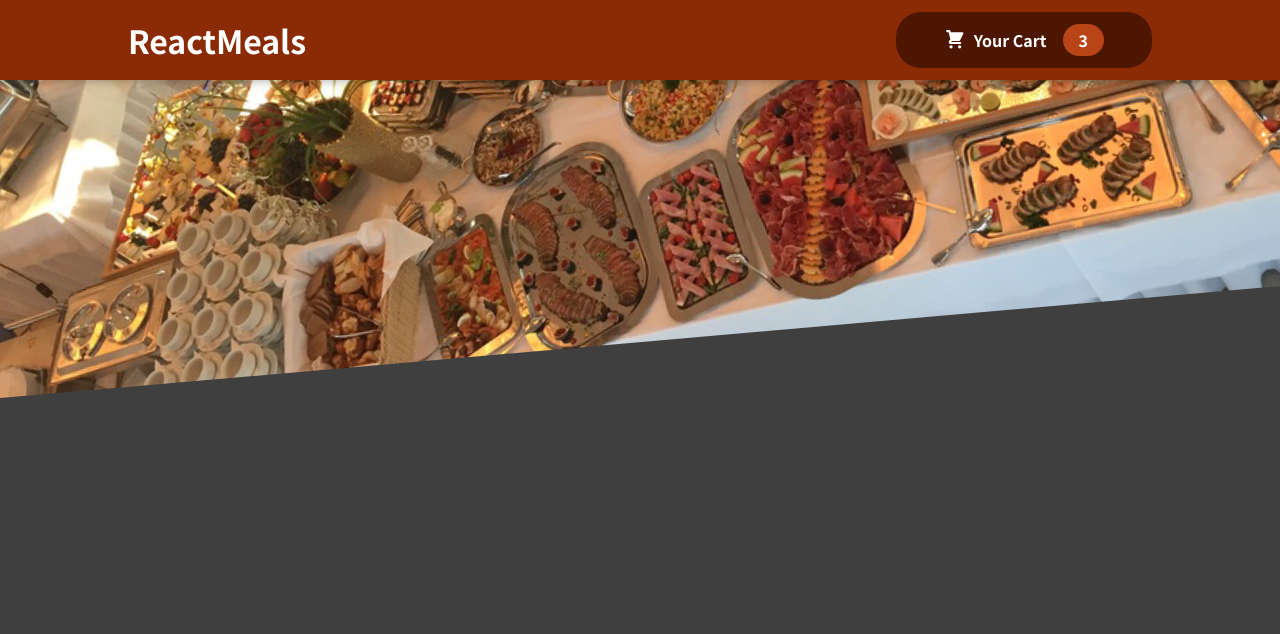
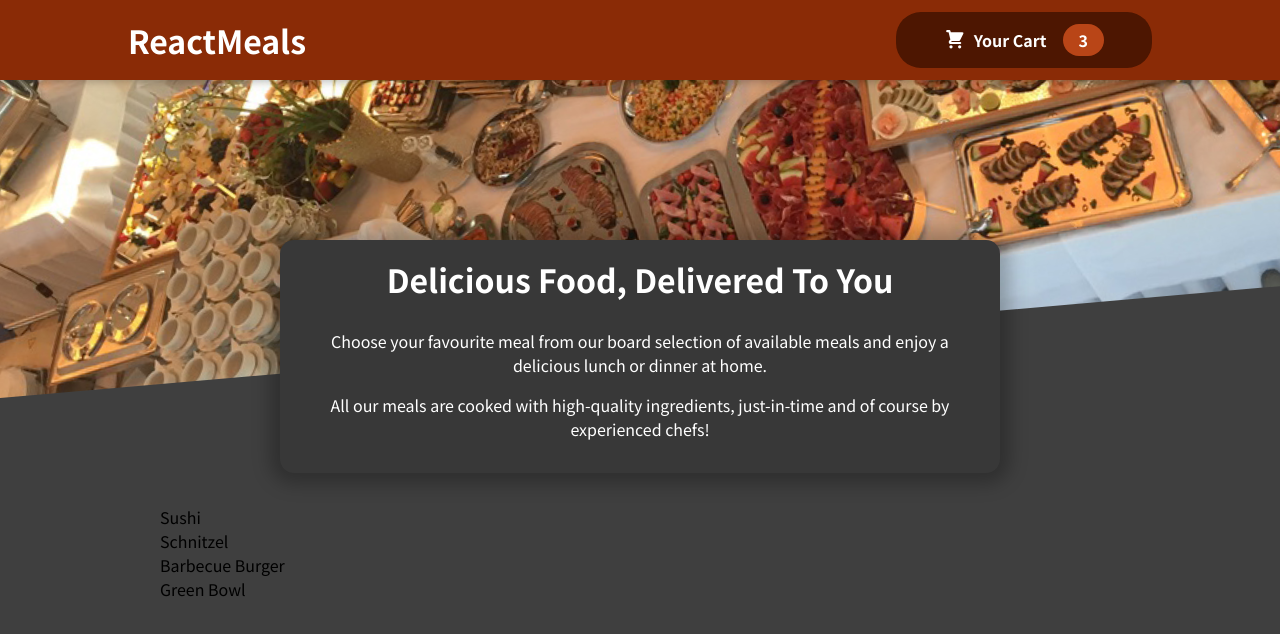
Before and after one commit to pshiv11/Food-Order-App, a React (Create React App) app: page / in a window 1280 px wide. Shown: the top 634 px of the page. Built offline with nearby package versions, Linux system fonts and the light colour scheme.

Commit message:
added meal component

```diff
--- a/src/App.js
+++ b/src/App.js
@@ -1,10 +1,14 @@
 import  React  from 'react';
 import Header from './components/Layout/Header';
+import Meals from './components/Meals/Meals';
 
 function App() {
   return (
     <React.Fragment>
       <Header></Header>
+      <main>
+        <Meals></Meals>
+      </main>
     </React.Fragment>
   );
 }
--- /dev/null
+++ b/src/components/Meals/AvailableMeals.js
@@ -0,0 +1,44 @@
+import React from 'react';
+import classes from './AvailableMeals.module.css';
+
+//this data can be fetched from database if we have the available connection to it.
+const DUMMY_MEALS = [
+    {
+      id: 'm1',
+      name: 'Sushi',
+      description: 'Finest fish and veggies',
+      price: 22.99,
+    },
+    {
+      id: 'm2',
+      name: 'Schnitzel',
+      description: 'A german specialty!',
+      price: 16.5,
+    },
+    {
+      id: 'm3',
+      name: 'Barbecue Burger',
+      description: 'American, raw, meaty',
+      price: 12.99,
+    },
+    {
+      id: 'm4',
+      name: 'Green Bowl',
+      description: 'Healthy...and green...',
+      price: 18.99,
+    },
+  ];
+
+
+function AvailableMeals() {
+    const mealsList = DUMMY_MEALS.map(meal => <li>{meal.name}</li>);
+    return (
+        <section className={classes.meals}>
+            <ul>
+                {mealsList}
+            </ul>
+        </section>
+    );
+};
+
+export default AvailableMeals;
--- /dev/null
+++ b/src/components/Meals/AvailableMeals.module.css
@@ -0,0 +1,24 @@
+.meals {
+    max-width: 60rem;
+    width: 90%;
+    margin: 2rem auto;
+    animation: meals-appear 1s ease-out forwards;
+  }
+
+  .meals ul {
+    list-style: none;
+    margin: 0;
+    padding: 0;
+  }
+
+  @keyframes meals-appear {
+    from {
+      opacity: 0;
+      transform: translateY(3rem);
+    }
+
+    to {
+      opacity: 1;
+      transform: translateY(0);
+    }
+  }
--- /dev/null
+++ b/src/components/Meals/Meals.js
@@ -0,0 +1,14 @@
+import { Fragment } from 'react';
+import AvailableMeals from './AvailableMeals';
+import MealsSummary from './MealsSummary';
+
+function Meals() {
+    return (
+        <Fragment>
+            <MealsSummary></MealsSummary>
+            <AvailableMeals></AvailableMeals>
+        </Fragment>
+    )
+}
+
+export default Meals
--- /dev/null
+++ b/src/components/Meals/MealsSummary.js
@@ -0,0 +1,19 @@
+import React from 'react';
+import classes from './MealsSummary.module.css';
+
+function MealsSummary(props) {
+    return (
+        <section className={classes.summary}>
+            <h2>Delicious Food, Delivered To You</h2>
+            <p>
+                Choose your favourite meal from our board selection of available meals and enjoy a delicious lunch or dinner at home.
+            </p>
+            <p>
+                All our meals are cooked with high-quality ingredients, just-in-time and of course by experienced chefs!
+            </p>
+        </section>
+    );
+};
+
+
+export default MealsSummary
--- /dev/null
+++ b/src/components/Meals/MealsSummary.module.css
@@ -0,0 +1,18 @@
+.summary {
+    text-align: center;
+    max-width: 45rem;
+    width: 90%;
+    margin: auto;
+    margin-top: -10rem;
+    position: relative;
+    background-color: #383838;
+    color: white;
+    border-radius: 14px;
+    padding: 1rem;
+    box-shadow: 0 1px 18px 10px rgba(0, 0, 0, 0.25);
+  }
+
+  .summary h2 {
+    font-size: 2rem;
+    margin-top: 0;
+  }
```
Also changed, not shown: 1 other file (tests, documents, lock files or other folders).
